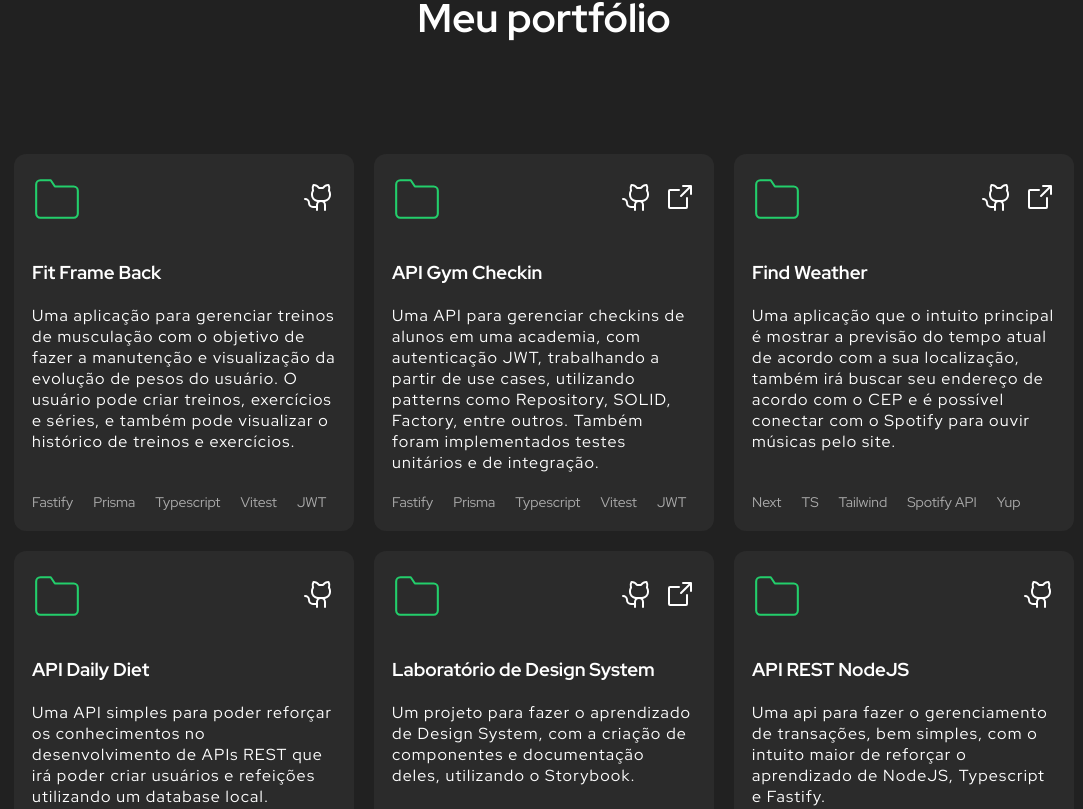
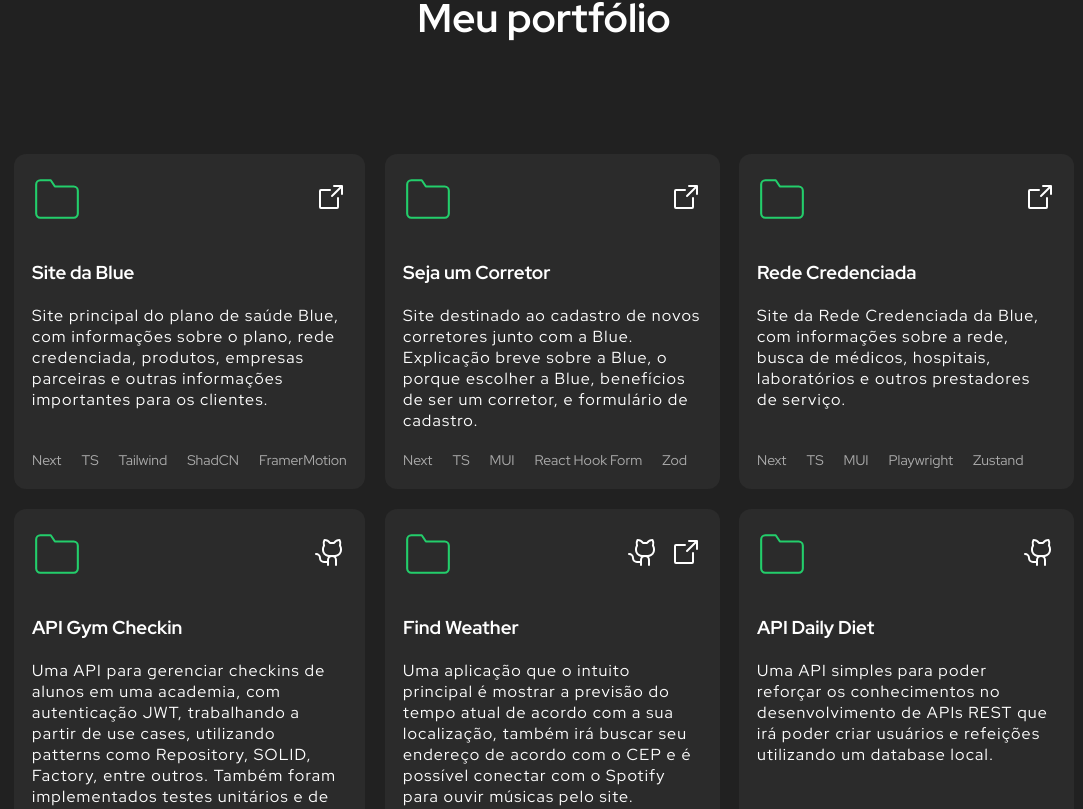
Before and after one commit to glsvitoria/glsvitoria.vercel.app, a React (Create React App) app: page / in a window 1280 px wide. Shown: the part 1504-2313 px from the top of the page, without its empty margins (96-1179 px from the left). Built offline with nearby package versions, Linux system fonts and the light colour scheme.

Commit message:
feat: add projects in portfolio

```diff
--- a/src/components/Portfolio/Portfolio.tsx
+++ b/src/components/Portfolio/Portfolio.tsx
@@ -1,5 +1,4 @@
 import { Container } from "./styles";
-import externalLinkIcon from "../../assets/external-link-icon.svg";
 import ScrollAnimation from "react-animate-on-scroll";
 import { GithubLogo } from "@phosphor-icons/react";
 import { ArrowSquareOut } from "@phosphor-icons/react/dist/ssr";
@@ -8,25 +7,38 @@ interface Project {
   title: string;
   description: string;
   techs: string[];
-  github: string;
+  github?: string;
   externalLink?: string;
 }
 
 const projects: Project[] = [
   {
-    title: "Fit Frame Back",
+    title: "Site da Blue",
     description:
-      "Uma aplicação para gerenciar treinos de musculação com o objetivo de fazer a manutenção e visualização da evolução de pesos do usuário. O usuário pode criar treinos, exercícios e séries, e também pode visualizar o histórico de treinos e exercícios.",
-    techs: ["Fastify", "Prisma", "Typescript", "Vitest", "JWT"],
-    github: "https://github.com/glsvitoria/gymapp-back",
+      "Site principal do plano de saúde Blue, com informações sobre o plano, rede credenciada, produtos, empresas parceiras e outras informações importantes para os clientes.",
+    techs: ["Next", "TS", "Tailwind", "ShadCN", "FramerMotion"],
+    externalLink: "https://www.saudeblue.com/"
+  },
+  {
+    title: "Seja um Corretor",
+    description:
+      "Site destinado ao cadastro de novos corretores junto com a Blue. Explicação breve sobre a Blue, o porque escolher a Blue, benefícios de ser um corretor, e formulário de cadastro.",
+    techs: ["Next", "TS", "MUI", "React Hook Form", "Zod"],
+    externalLink: "https://bluenacional.com/"
+  },
+  {
+    title: "Rede Credenciada",
+    description:
+      "Site da Rede Credenciada da Blue, com informações sobre a rede, busca de médicos, hospitais, laboratórios e outros prestadores de serviço.",
+    techs: ["Next", "TS", "MUI", "Playwright", "Zustand"],
+    externalLink: "https://rede.bluenacional.com/"
   },
   {
     title: "API Gym Checkin",
     description:
       "Uma API para gerenciar checkins de alunos em uma academia, com autenticação JWT, trabalhando a partir de use cases, utilizando patterns como Repository, SOLID, Factory, entre outros. Também foram implementados testes unitários e de integração.",
     techs: ["Fastify", "Prisma", "Typescript", "Vitest", "JWT"],
-    github: "https://github.com/glsvitoria/ignite-react-2022-challenges",
-    externalLink: "https://coffee-delivery-glsvitoria.vercel.app/",
+    github: "https://github.com/glsvitoria/api-gym-checkin",
   },
   {
     title: "Find Weather",
@@ -171,9 +183,11 @@ export function Portfolio() {
                   <path d="M22 19a2 2 0 0 1-2 2H4a2 2 0 0 1-2-2V5a2 2 0 0 1 2-2h5l2 3h9a2 2 0 0 1 2 2z"></path>
                 </svg>
                 <div className="project-links">
-                  <a href={project.github} target="_blank" rel="noreferrer">
+                  {project.github&& (
+                    <a href={project.github} target="_blank" rel="noreferrer">
                     <GithubLogo size={32} color="#FFF" />
                   </a>
+                  )}
                   {project.externalLink && (
                     <a
                       href={project.externalLink}
```
Also changed, not shown: 2 other files (tests, documents, lock files or other folders).
